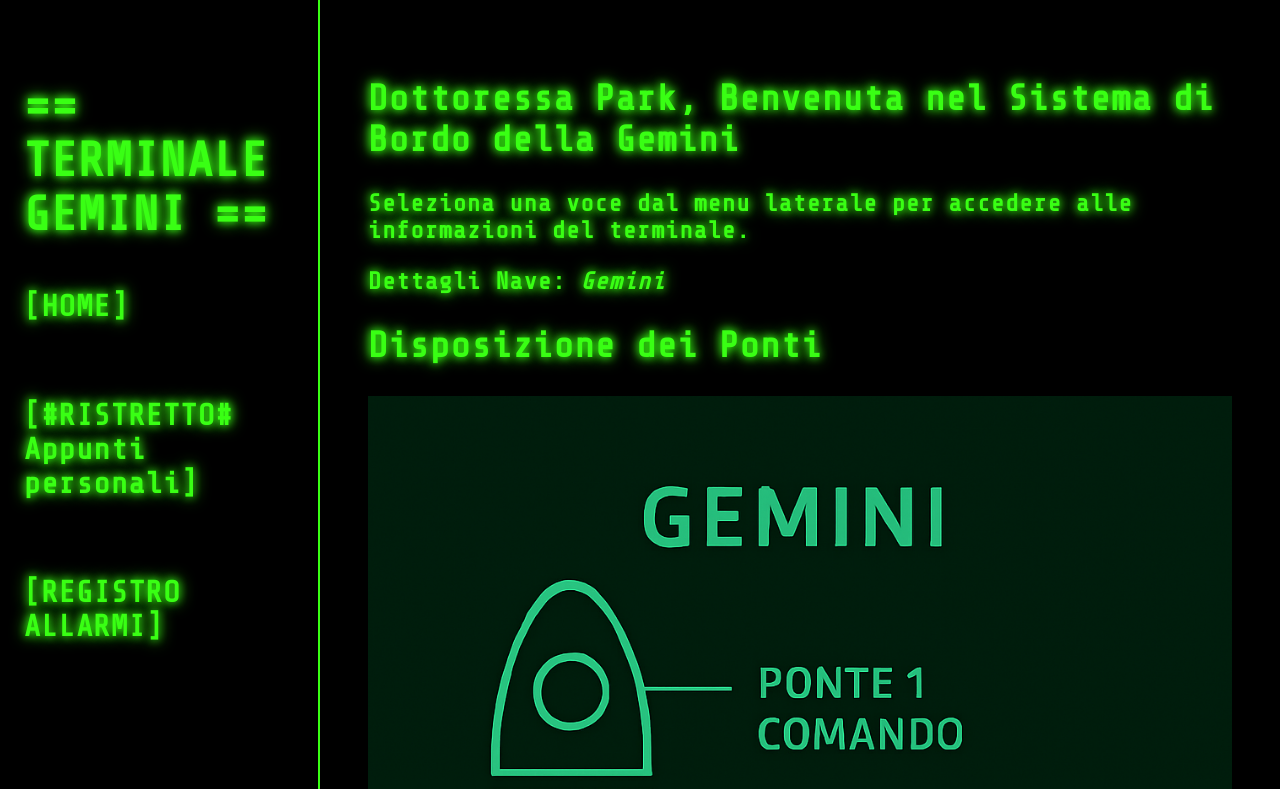
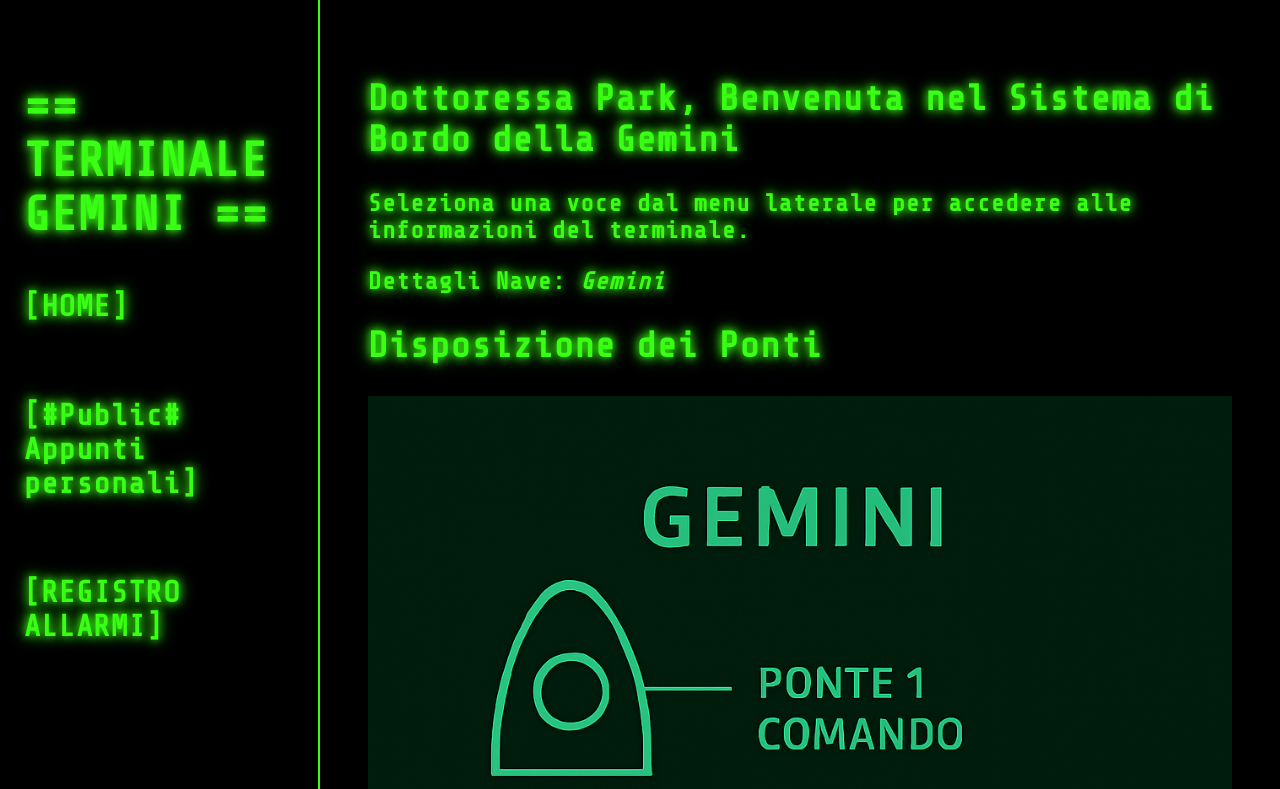
Before and after one commit to TheFog11808/TerminaliGemini, a plain HTML site: page index.html in a window 1280 px wide. Shown: the top 789 px of the page. Drawn offline with nearby package versions, Linux system fonts and the light colour scheme.

Commit message:
Update index.html

```diff
--- a/index.html
+++ b/index.html
@@ -81,7 +81,7 @@
   <div class="terminal-menu">
     <h1>== TERMINALE GEMINI ==</h1>
     <a href="index.html">[HOME]</a>
-    <a href="Doc-Park.html">[#RISTRETTO# Appunti personali]</a>
+    <a href="Doc-Park.html">[#Public# Appunti personali]</a>
     <a href="Alarm-logs.html">[REGISTRO ALLARMI]</a>
     <!-- Altri link a terminali -->
   </div>
```
